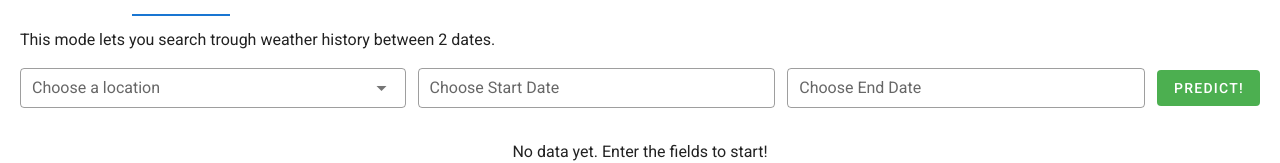
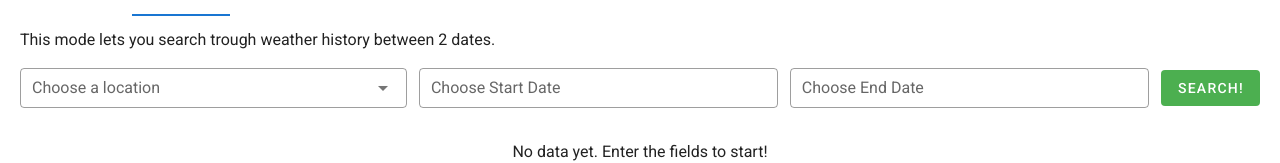
Before and after one commit to Fahmiin-Abdullah/weathery-space-ui, a Vue app: page / in a window 1280 px wide. Both pictures are taken after a click on the tab "HISTORY". Shown: the part 120-283 px from the top of the page. Built offline with nearby package versions, Linux system fonts and the light colour scheme.

Commit message:
fix: fixed button

```diff
--- a/src/App.vue
+++ b/src/App.vue
@@ -98,7 +98,7 @@
               :class="{ 'mt-3': $vuetify.breakpoint.xsOnly }"
               :loading="historyLoading"
               @click="history()"
-            >Predict!</v-btn>
+            >Search!</v-btn>
           </div>
         </v-tab-item>
       </v-tabs>
```
